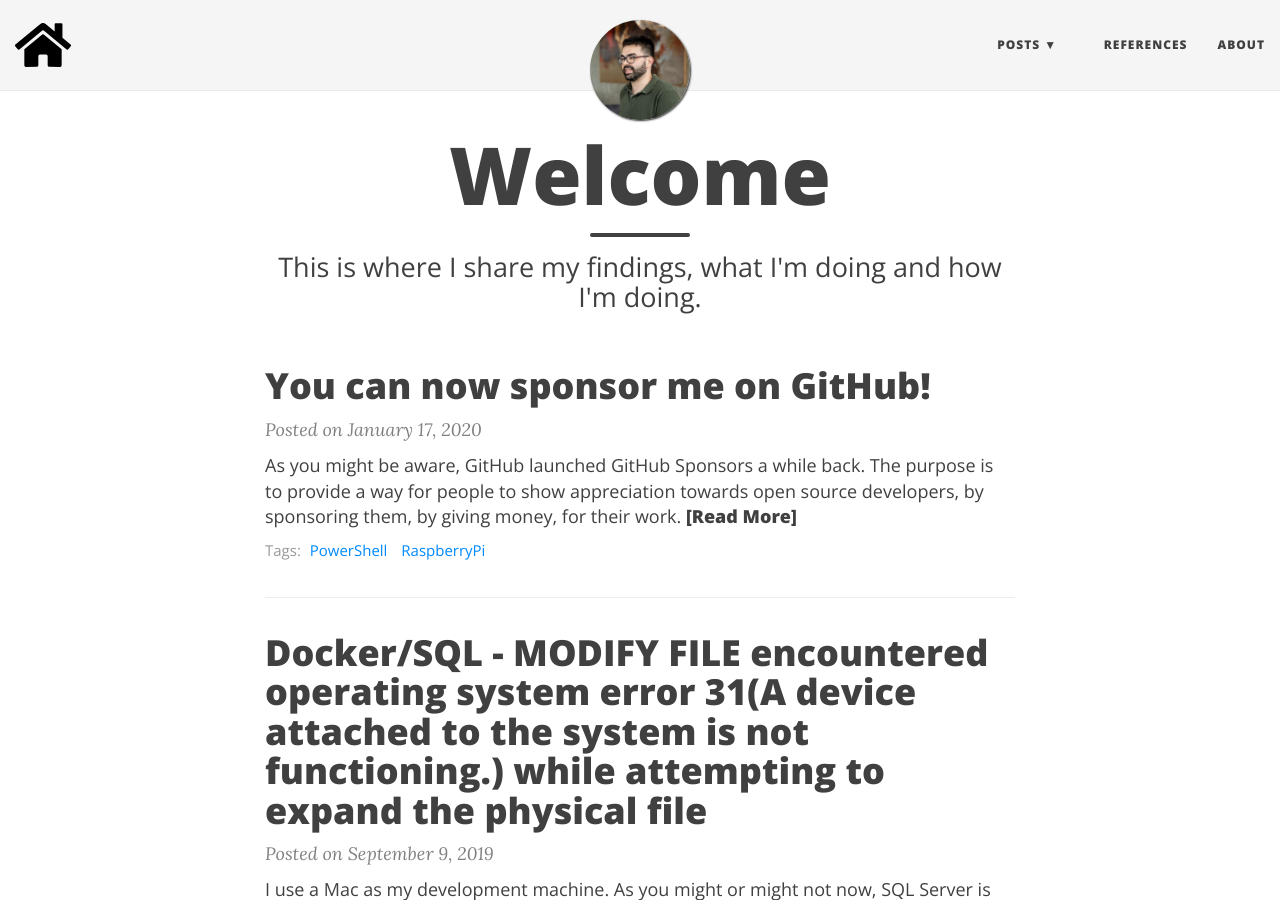
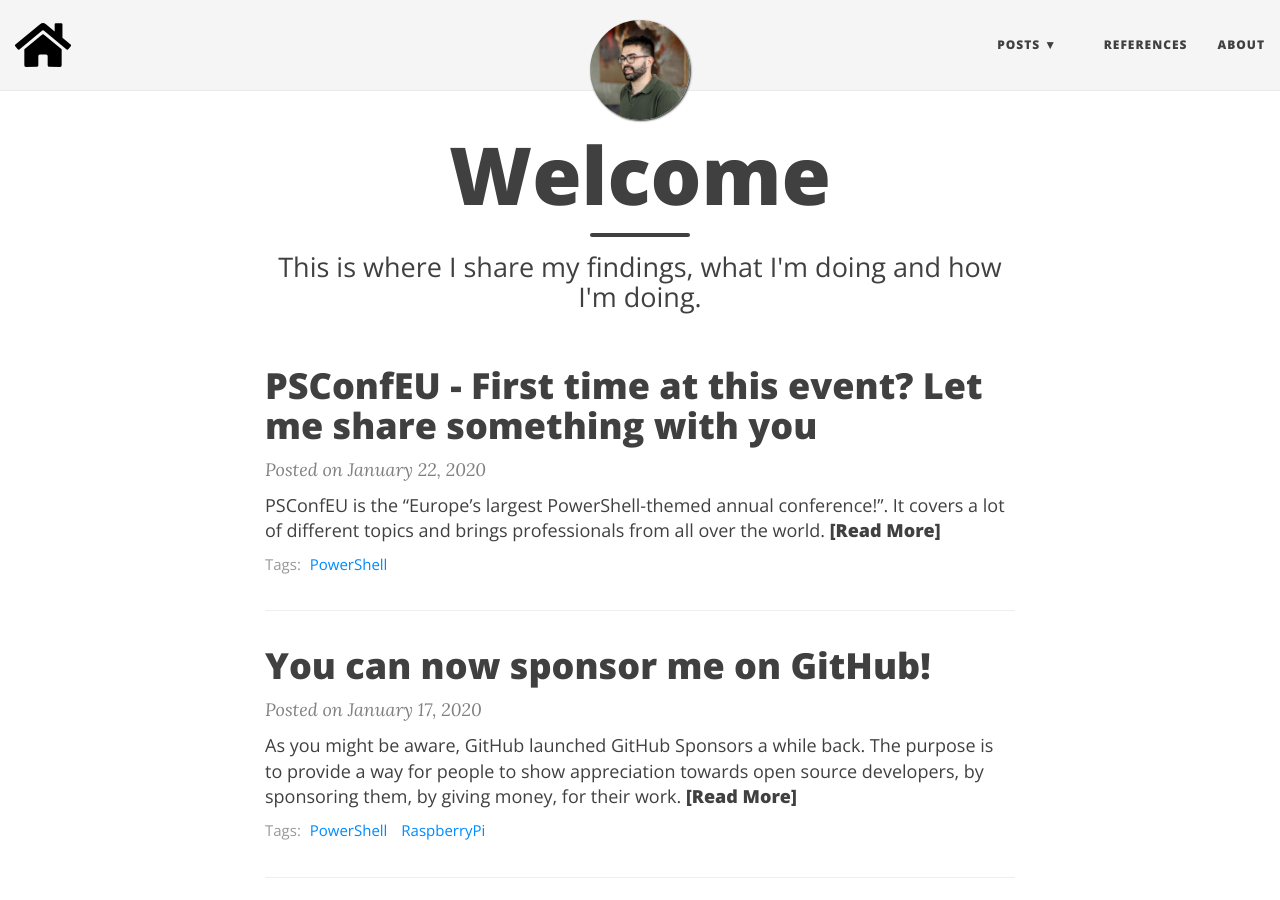
Before and after one commit to DanielSSilva/danielssilva.github.io, a Jekyll site: the page built from index.html, in a window 1280 px wide and 900 px high. Built offline with Jekyll 4.4.1, drawn with Linux system fonts in a browser that asks for light colours; nearby versions of some CDN libraries; the list of posts is cut into pages by our own code; some of the changed lines change nothing that is shown.

Commit message:
publish psconfeu blog post

```diff
--- a/_drafts/Last-years-experience-and-whats-coming.md
+++ b/_posts/2020-01-22-First-time-at-this-event-Let-me-share-something-with-you.md
@@ -1,30 +1,34 @@
 ---
 layout: post
-title: PSConfEU - Last year's experience and what's coming
+title: PSConfEU - First time at this event? Let me share something with you
 subtitle:
 tags: [PowerShell]
 comments: true
 ---
 
-First, let me say that I'm really happy to announce that I will be speaking at [PSConfEU](https://psconf.eu/).
-This will be the second time that I attend to such conference.
+[PSConfEU](https://psconf.eu/) is the ["Europe’s largest PowerShell-themed annual conference!"](https://psconf.eu/about.html).
+It covers a lot of different topics and brings professionals from all over the world.
 
-PSConfEU is the ["Europe’s largest PowerShell-themed annual conference!"](https://psconf.eu/about.html).
-It covers a lot of different topics and brings professionals from all over the world.
 > "In 2020, we’ll have 350 delegate seats again and 40 international speakers"
-It ranges from DSC, PowerShell internals, Azure, DevOps, IoT among many other areas.
+
+It has talks about DSC, PowerShell internals, Azure, DevOps, IoT and many other areas.
+
+This conference is simply amazing and I'm really happy to announce that I will be speaking!
+Last year was my first time attending and speaking at a conference outside my country, and PSConfEU was the one.
+I couldn't ask for a better experience.
+Let me share my experience with you, specially if you are a newcomer.
 
 # Why PSConfEU
 
-It all started as a joke/challenge/objective two years ago, when there were people posting about [#sadJoey](https://twitter.com/DanielSilv9/status/991009571757088769).
-At some point, I replied to Tyler on Twitter saying that we would be going on the next year.
+It all started as a joke/challenge/objective two years ago, when there were people posting about #sadJoey.
+At some point, [I replied](https://twitter.com/DanielSilv9/status/991009571757088769) to Tyler ([b](https://tylerleonhardt.com/)|[t](https://twitter.com/TylerLeonhardt)) on Twitter saying that we would be going on the next year.
 In December the CFP opened and I decided to submit two sessions about PowerShell IoT and, to my surprise, I've got accepted.
 
 The other reason is that I've been to Germany once and really loved it, so it was a perfect excuse to go back.
 
 # The environment
 
-Other than this conference, I've only been in conferences in my hometown (Lisbon), such as SQLPort, SQLSaturday and TugaIT.
+Other than this conference, I've only been in conferences in my hometown (Lisbon), such as [SQLPort](http://sqlport.com/sql-server/), [SQLSaturday](https://sqlsaturday.com/) and [TugaIT](https://tugait.pt/).
 Although the environment on those conferences is really good, there's something special about PSConfEU.
 It might be because it was the first (and only so far) conference that I've attended outside my country.
 It's also much bigger, not only in time (5 days) but in attendees as well. Also, it's related to an area that I feel more comfortable with.
@@ -32,15 +36,16 @@
 Before attending to the conference, I think I can count by my hands how many people I knew that were going to be there too (and if we consider those that I've met in person, 1 hand is enough), and I'm only talking about the speakers.
 As you might imagine (and if you are a speaker you might have been through it as well), it's fascinating and terrifying at the same time.
 I've always heard that people at conferences are really amazing and friendly, but never expected such engagement.
+Now I need more than both of my hands to count the people I've keep contact with.
 
 Let me be honest... I kind of had the idea that it would be "clustered", by having different groups of people that already knew each other, and the "celebrities" were just going to be a group and it would be really hard to feel integrated.
 Sure there were groups of people, but as far as I've noticed, not those groups that just talk to each other and don't speak to anyone else.
 
-Narrator: he was totally wrong.
+***Narrator***: he was totally wrong.
 
-Now that I'm writing this, and after being there, I feel a little bit "dumb" that I even thought that way.
+Now that I'm writing this, and after being there, I feel bad that I even thought that way.
 
-Let me put it this way: I, someone who knows "nothing" about PowerShell when compared to probably most of the other folks, talked to Jeffrey Snover, Bruce Payette, Lee Holmes, Steve Lee, among many other "celebrities" like we knew each other for a long time.
+Let me put it this way: I, someone who knows "nothing" about PowerShell when compared to probably most of the other folks, talked to Jeffrey Snover([b](http://jsnover.com/index.html#Oct11_jps_1)|[t](https://twitter.com/jsnover)), Bruce Payette([t](https://twitter.com/BrucePayette)), Lee Holmes([b](https://www.leeholmes.com/blog/)|[t](https://twitter.com/Lee_Holmes)), Steve Lee([t](https://twitter.com/Steve_MSFT)), among many other "celebrities" like we already knew each other.
 And most of the time we didn't even talked about PowerShell, but also about other companies, tech, career progress, music, etc.
 
 
@@ -52,12 +57,12 @@
 With that said, one of the things that enjoy the most are not the sessions.
 It is what happens between them and, specially, at the end of the day.
 Everything I've just shared with you happened between sessions, after a day of sessions, at dinner or at the hotel's bar.
-You get to talk with *_so many_* people with different cultures, different habits, that have a career that's totally different than yours, and that's really amazing to hear and share.
+You get to talk with ***so many*** people with different cultures, different habits, that have a career that's totally different than yours, and that's really amazing to hear and share.
 
 # The sessions
 
 This year there will be 3 tracks and from 5 to 7 "time slots". This means that there will be from 15 to 21 sessions per day!
-You can already [check the schedule](https://psconf.eu/schedule). Although it's subject to changes, you can already see the sessions that will be presented.
+You can already [check the schedule](https://psconf.eu/schedule). Although it's subject to changes, you can see the sessions that will be presented.
 
 ## What I'll be speaking about
 
@@ -81,7 +86,7 @@
 Coming from a C# background this shocked me since got familiar with PowerShell because I know C#.
 This session introduces C#, how to write a cmdlet, different ways to load your code into PowerShell, why is that some cmdlets are written in PowerShell and many other concepts!
 
-This session became a reality after last year, also at PSConfEU, Tobias showed a chart stating that most of the attendees either didn't know C# or didn't like it/wanted to use it.
+This session became a reality after last year, also at PSConfEU, Tobias([b](http://www.powertheshell.com/)|[t](https://twitter.com/TobiasPSP)) showed a chart stating that most of the attendees either didn't know C# or didn't like it/wanted to use it.
 The purpose of this session is to try to demystify that C# is a "monster" and it's really hard to use with PowerShell.
 Although it's different from PowerShell, it has many similarities, and most importantly, they use the same Framework.
 For that reason, I think that I will be able to show that you already know a lot of C#, you just don't know yet!
```
